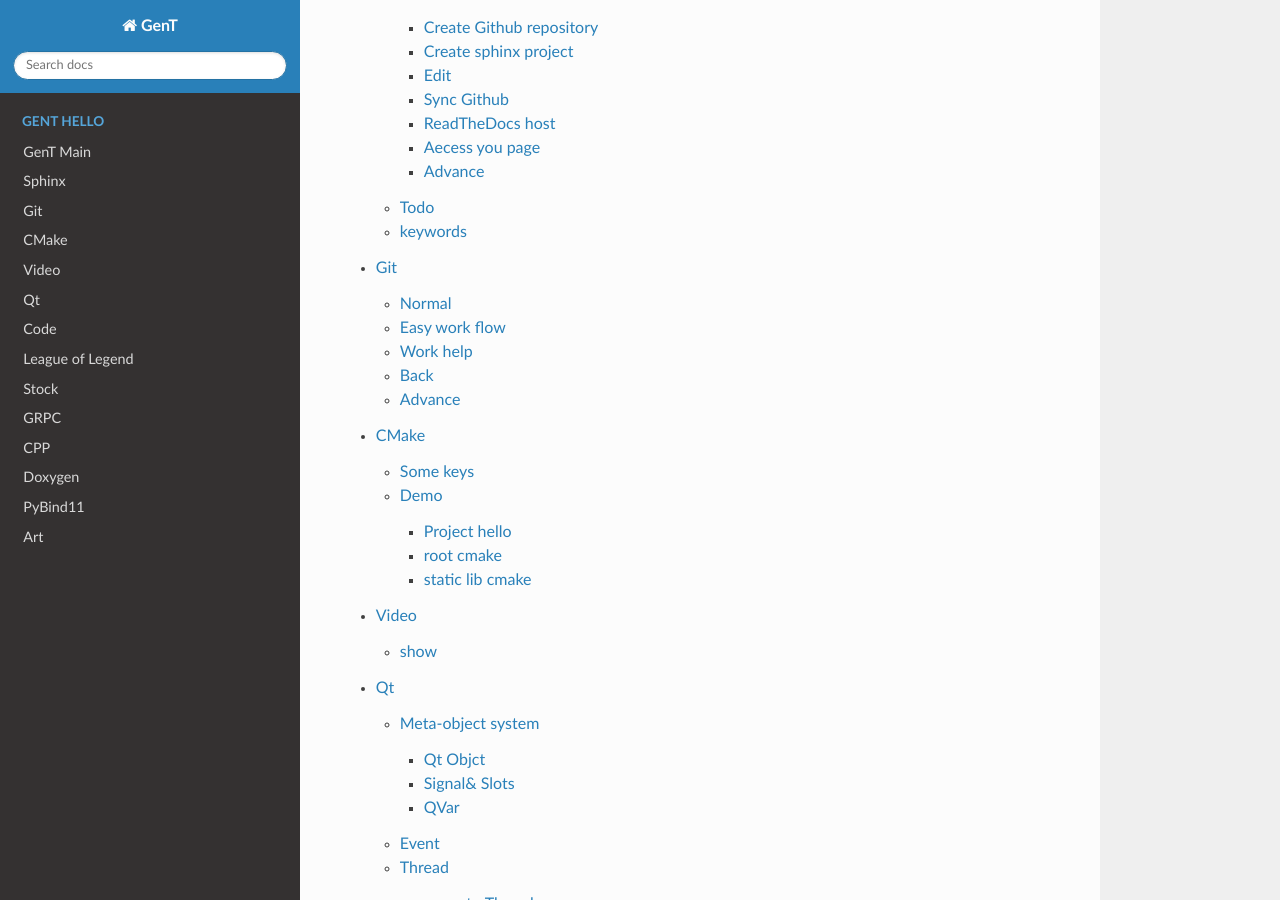
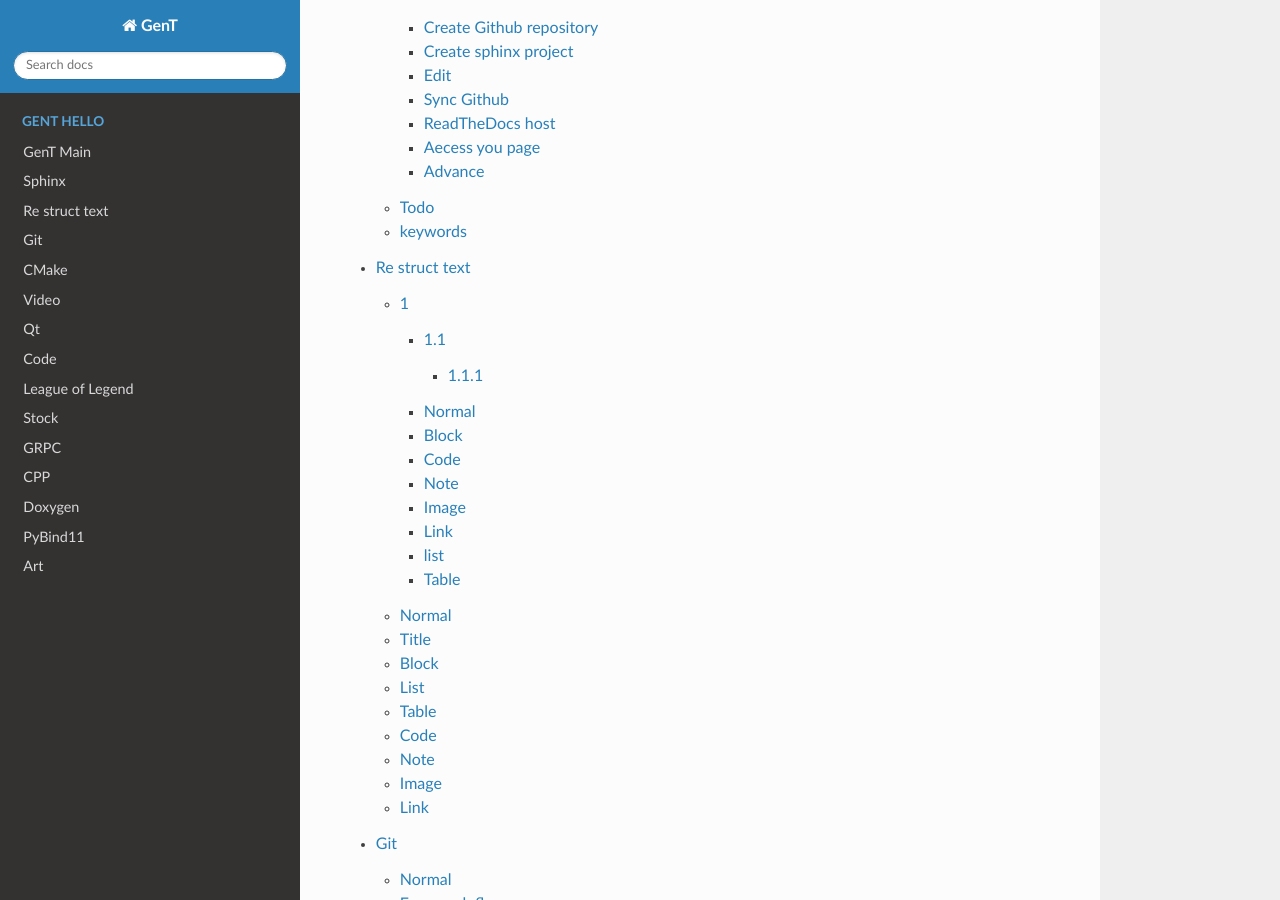
Before and after one commit to jinyurui/GenT, a Sphinx documentation site: the page built from source/index.rst, in a window 1280 px wide and 900 px high, scrolled down 552 px. Built offline with Sphinx 7.4.7 and the Read the Docs theme 2.0.0, drawn with Linux system fonts in a browser that asks for light colours.

Commit message:
add rst format

```diff
--- /dev/null
+++ b/source/RST/rst.rst
@@ -0,0 +1,97 @@
+Re struct text
+================
+.. toctree::
+   :maxdepth:  3
+
+   rstShow
+
+Normal
+----------------
+.. code::
+
+    this is `italic`
+    this is **bold**
+
+Title
+----------------
+.. code::
+
+    1
+    ===============
+
+    1.1
+    ---------------
+
+    1.1.1
+    ~~~~~~~~~~~~~~~~
+
+Block
+-----------------
+.. code::
+
+    one
+
+    two, show block
+    ::
+
+        two.2
+        two.2.3
+
+    three
+
+List
+----------------
+.. code::
+
+    - A
+    - B
+
+        - B-1
+        - B-2
+
+    - C
+
+Table
+-----------------
+.. code::
+
+
+    +----------------------+-------------------------------+
+    |        key           |           desc                |
+    +======================+===============================+
+    | PROJECT_NAME         |     GenT V1.0                 |
+    +----------------------+-------------------------------+
+    | PROJECT_LOGO         |     log.png                   |
+    +----------------------+-------------------------------+
+
+
+Code
+-----------------
+.. Code::
+
+    .. code::
+
+        std::cout << "hello" << std::endl;
+
+Note
+-----------------
+.. code::
+
+    .. note::
+
+        info: helo ereryone!
+
+Image
+-----------------
+.. code::
+
+    .. image:: $(imagePath)/image.png
+       :alt: hello
+
+Link
+------------------
+.. code::
+
+    path: `path <https://www.baidu.com//>`_
+
+    `Github <https://github.com>`_
--- /dev/null
+++ b/source/RST/rstShow.rst
@@ -0,0 +1,68 @@
+
+1
+===============
+some..........
+
+1.1
+---------------
+some..........
+
+1.1.1
+~~~~~~~~~~~~~~~~
+some..........
+
+Normal
+--------------
+this is `italic`
+
+this is **bold**
+
+Block
+---------------
+show block
+::
+
+    two.2
+    two.2.3
+
+Code
+------------
+.. code::
+
+    std::cout << "hello" << std::endl;
+
+Note
+-----------
+.. note::
+
+    info: helo ereryone!
+
+Image
+-----------
+.. image:: ../image.png
+   :alt: hello
+
+Link
+----------------
+- `Baidu <https://www.baidu.com//>`_
+- `Github <https://github.com>`_
+
+list
+--------------
+- A
+- B
+
+    - B-1
+    - B-2
+
+- C
+
+Table
+----------------
++----------------------+-------------------------------+
+|        key           |           desc                |
++======================+===============================+
+| PROJECT_NAME         |     GenT V1.0                 |
++----------------------+-------------------------------+
+| PROJECT_LOGO         |     log.png                   |
++----------------------+-------------------------------+
--- a/source/index.rst
+++ b/source/index.rst
@@ -7,6 +7,7 @@ Welcome to GenT
 
    overview
    sphinx/sphinx
+   RST/rst
    git/git
    cmake/cmake
    video/video
```
